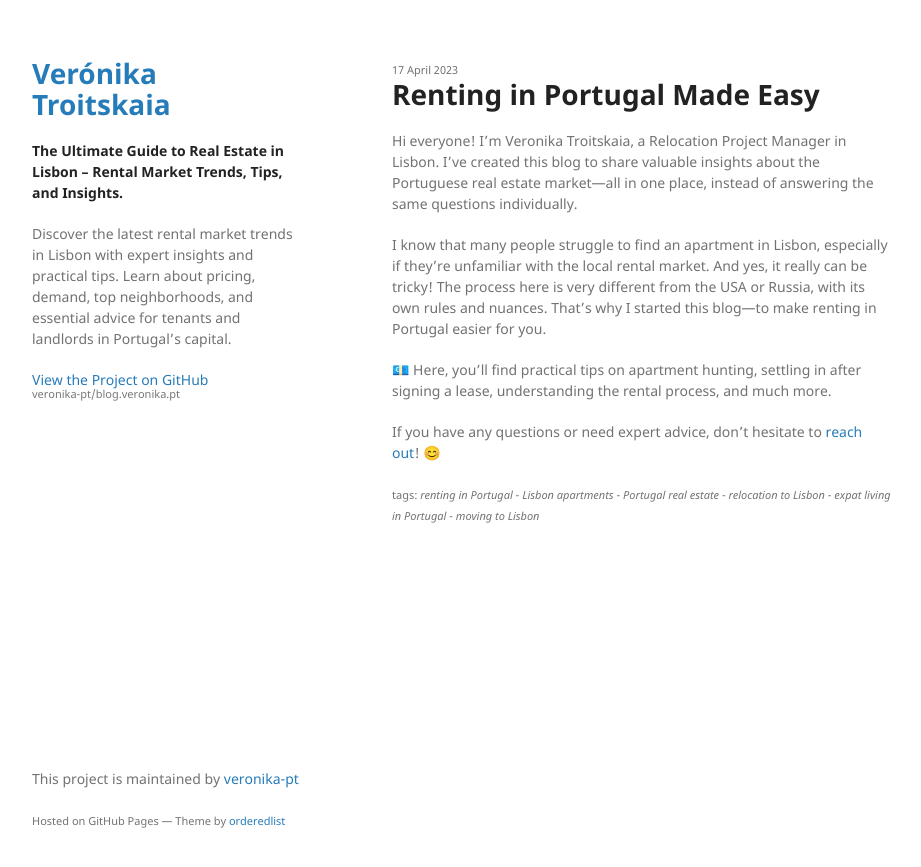
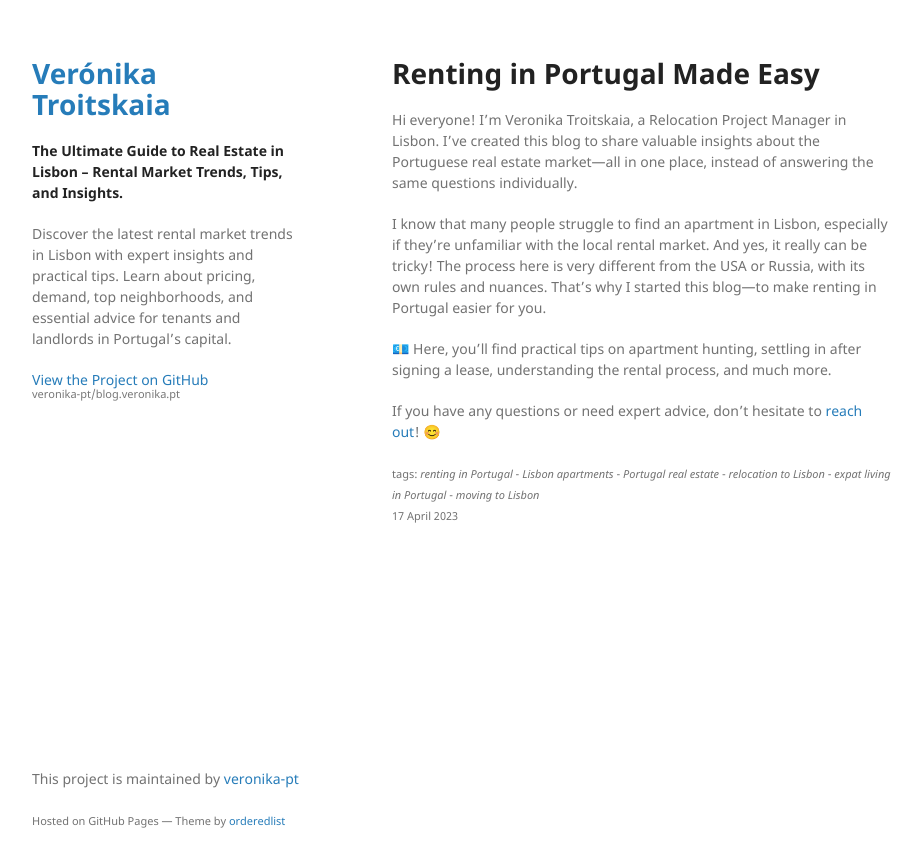
Before and after one commit to veronika-pt/blog.veronika.pt, a Jekyll site: the page built from _posts/2023-04-17-welcome-to-portuguese-rental.md, in a window 1280 px wide. Shown: the top 867 px of the page, without its empty margins (178-1099 px from the left). Built offline with Jekyll 4.4.1, drawn with Linux system fonts in a browser that asks for light colours.

Commit message:
Tweak post layout, smartify post titles

```diff
--- a/_layouts/post.html
+++ b/_layouts/post.html
@@ -2,11 +2,12 @@
 layout: default
 ---
 
-<small>{{ page.date | date: "%-d %B %Y" }}</small>
-<h1>{{ page.title }}</h1>
+<h1>{{ page.title | smartify }}</h1>
 
 {{content}}
 
 {% if page.tags %}
-  <small>tags: <em>{{ page.tags | join: "</em> - <em>" }}</em></small>
+<small>tags: <em>{{ page.tags | join: "</em> - <em>" }}</em></small>
 {% endif %}
+
+<p><small>{{ page.date | date: "%-d %B %Y" }}</small></p>
```
